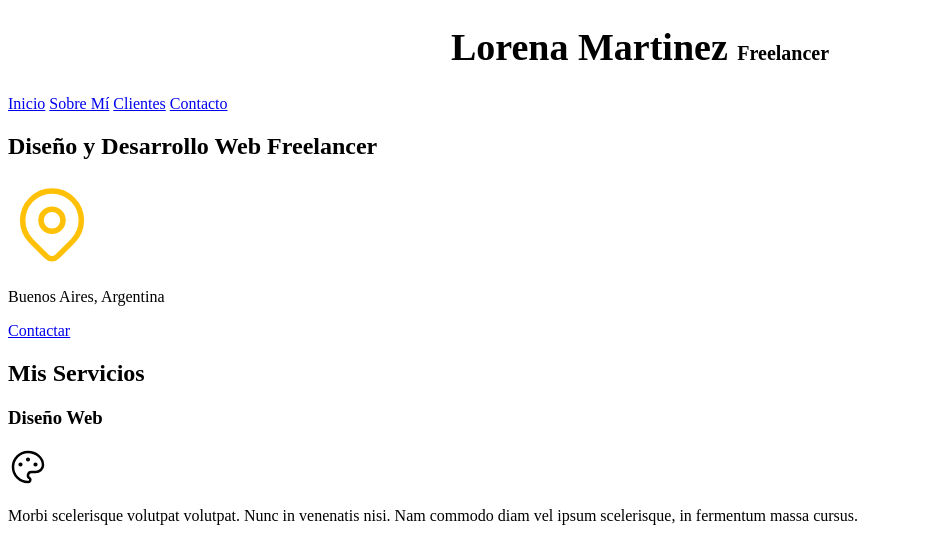
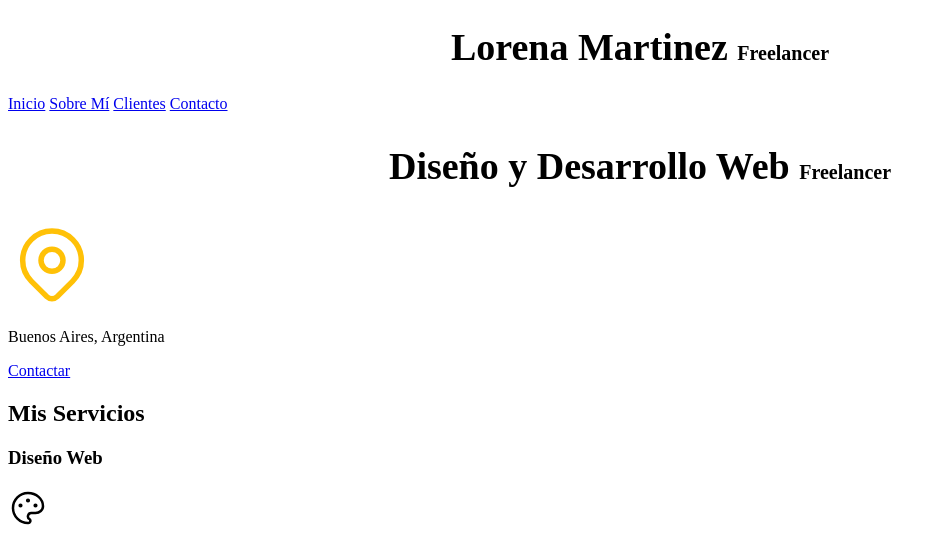
Before and after one commit to Lore-Martinez/freelancer_inicio, a plain HTML site: page index.html in a window 1280 px wide. Shown: the top 541 px of the page, without its empty margins (0-946 px from the left). Drawn offline with Linux system fonts and the light colour scheme.

Commit message:
Agregando código CSS

```diff
--- a/css/styles.css
+++ b/css/styles.css
@@ -6,12 +6,12 @@ body{
     font-size: 16px;  /* 1rem = 10px */
 }
 
-h1{
+.titulo{
     text-align: center;
     font-size: 3.8rem;
 
 }
 
-span{
+.titulo span{
     font-size: 2rem;
 }
--- a/index.html
+++ b/index.html
@@ -15,7 +15,7 @@
 <body>
 
     <header>
-        <h1>Lorena Martinez <span>Freelancer</span></h1>
+        <h1 class="titulo"> Lorena Martinez <span>Freelancer</span></h1>
     </header>
 
     <nav>
@@ -26,7 +26,7 @@
     </nav>
 
     <section>
-        <h2>Diseño y Desarrollo Web Freelancer</h2>
+        <h2 class="titulo">Diseño y Desarrollo Web <span>Freelancer</span> </h2>
 
 
         <svg xmlns="http://www.w3.org/2000/svg" class="icon icon-tabler icon-tabler-map-pin" width="88" height="88"
```
